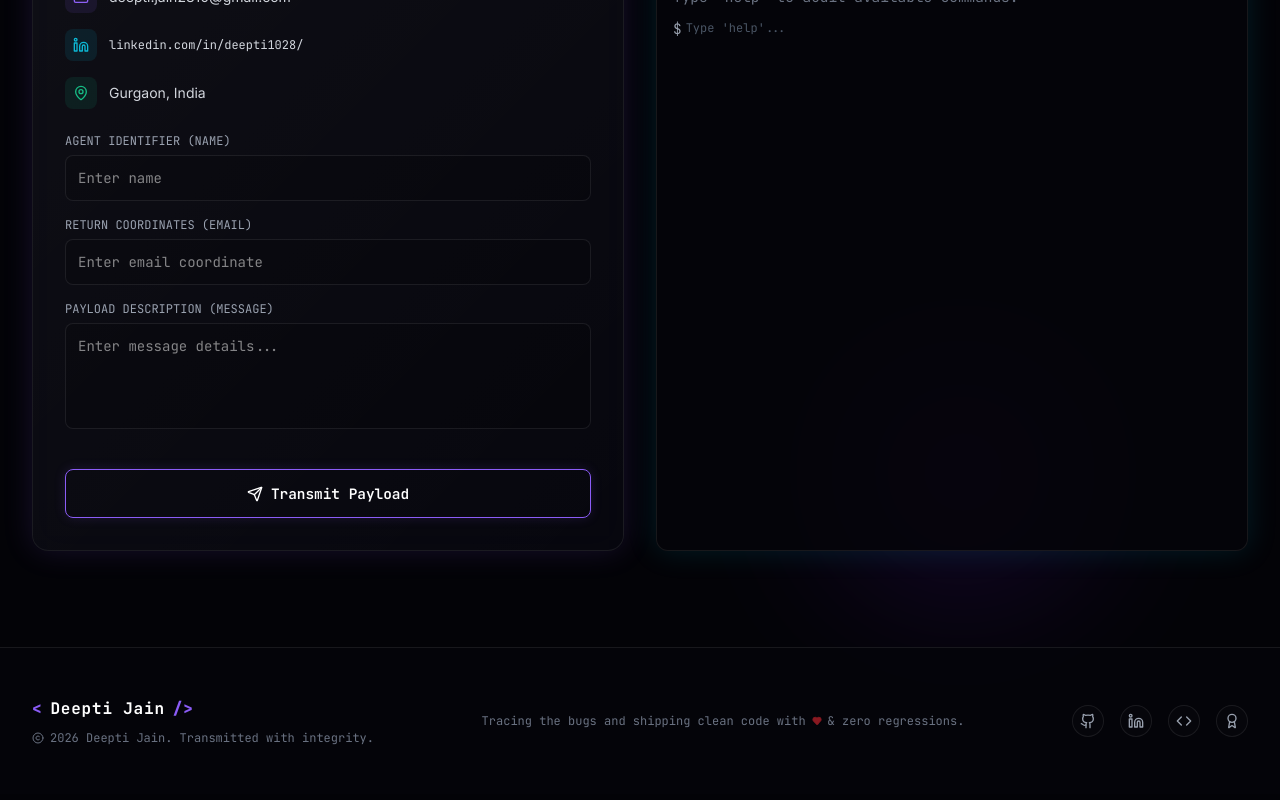
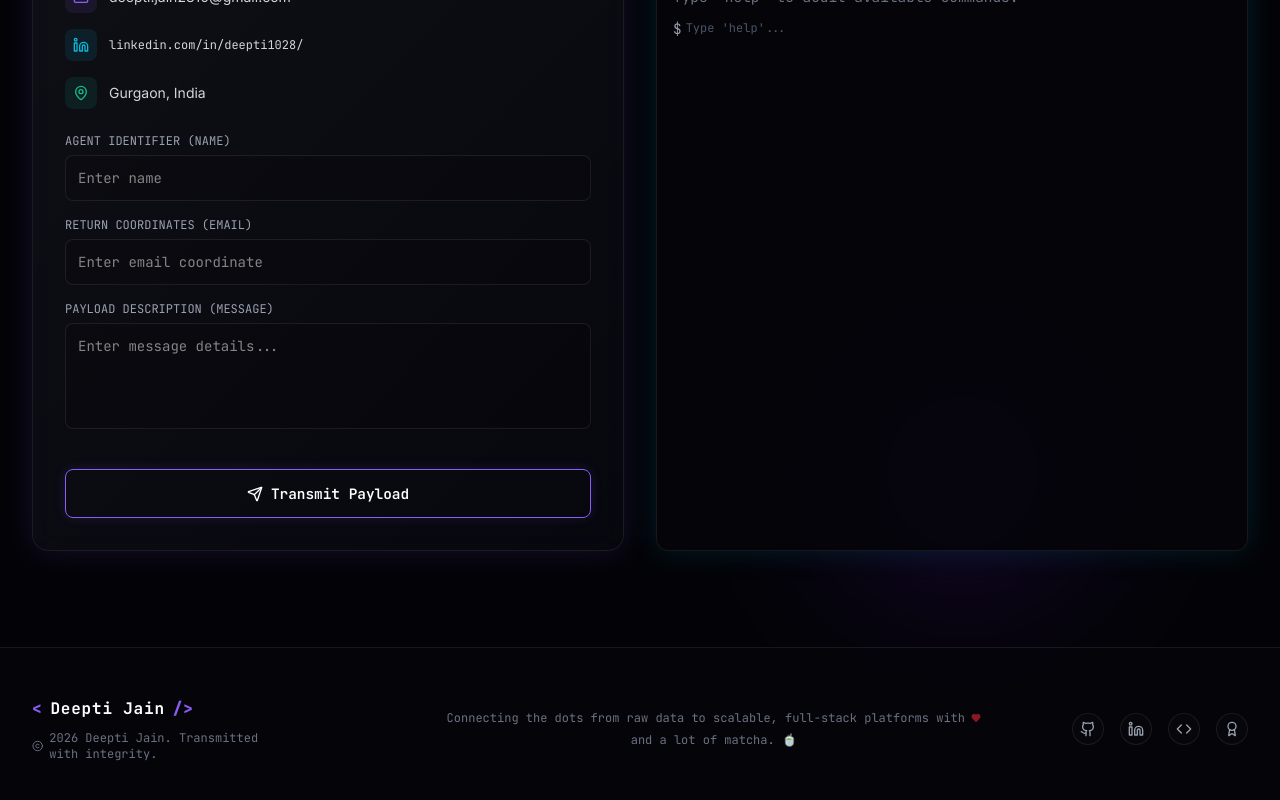
Before and after one commit to deepti1028/Portfolio, a React (Vite) app: page / in a window 1280 px wide. Shown: the part 5146-5946 px from the top of the page. Built offline with nearby package versions, Linux system fonts and the light colour scheme.

Commit message:
Update footer statement

```diff
--- a/src/App.jsx
+++ b/src/App.jsx
@@ -84,9 +84,9 @@ export default function App() {
 
           {/* Core statement */}
           <p className="text-xs font-mono text-gray-500 flex flex-wrap items-center justify-center text-center md:text-left gap-1.5">
-            <span>Tracing the bugs and shipping clean code with</span>
+            <span>Connecting the dots from raw data to scalable, full-stack platforms with</span>
             <Heart size={10} className="text-red-500 fill-current animate-pulse inline-block" />
-            <span>&amp; zero regressions.</span>
+            <span>and a lot of matcha. 🍵</span>
           </p>
 
           {/* Social Profiles */}
```
